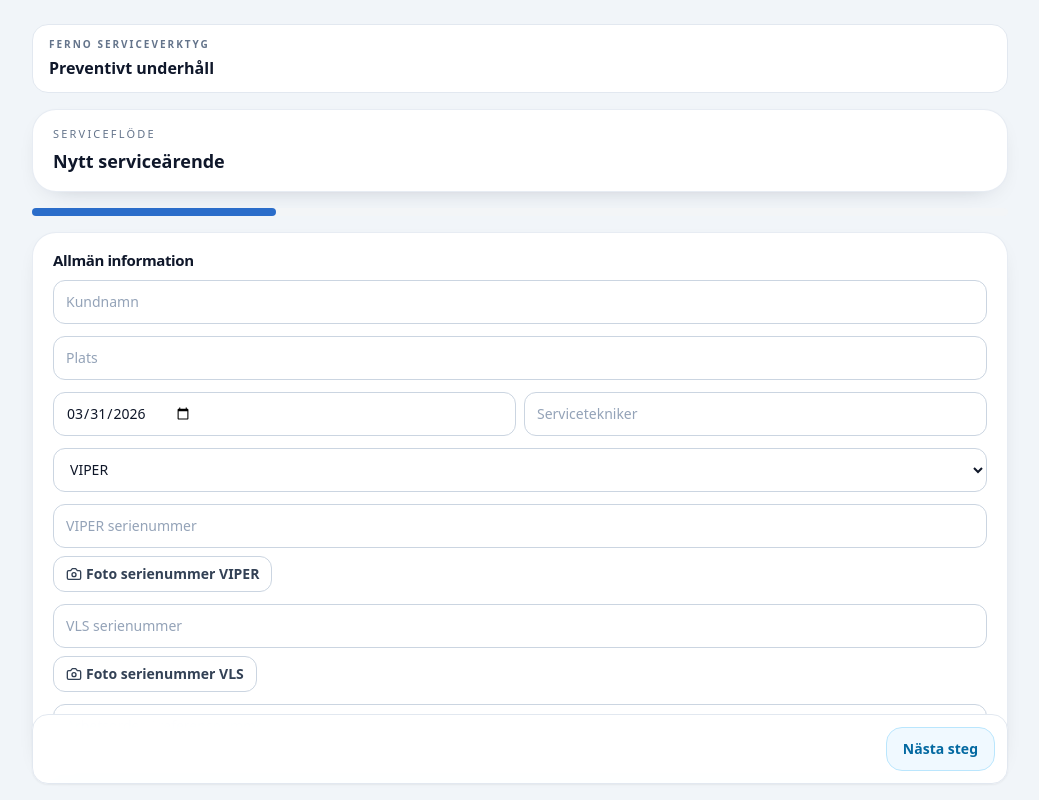
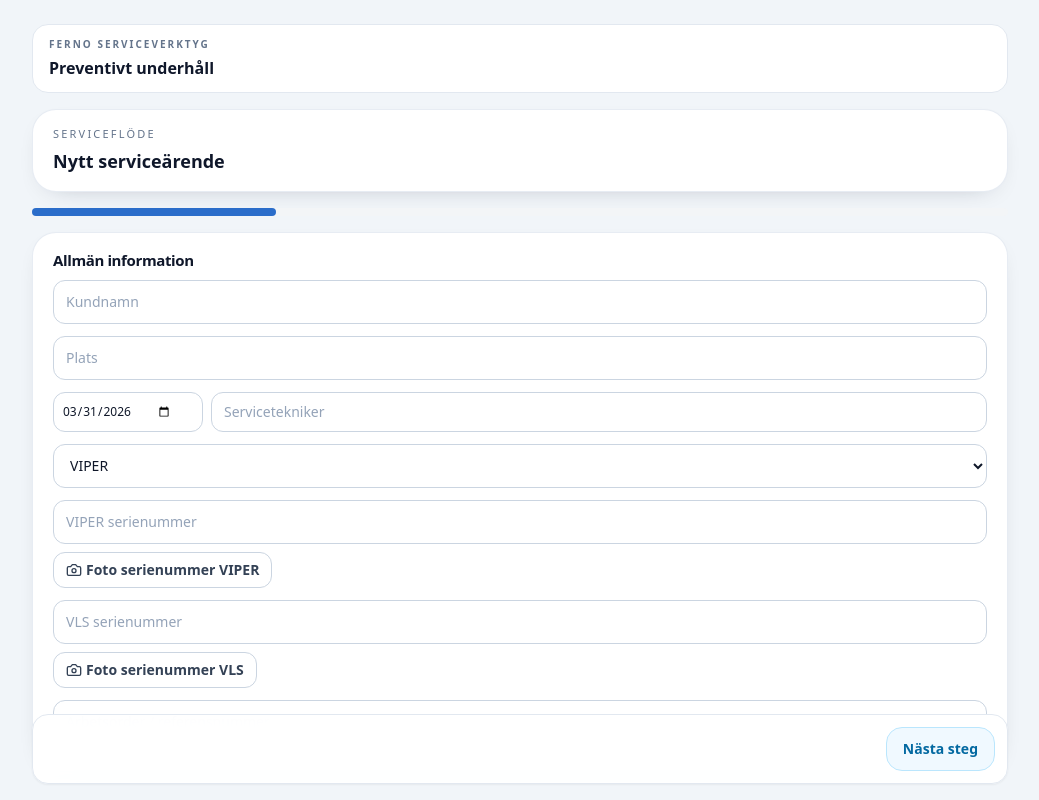
Before and after one commit to riizpect/service-web, a Next.js app: page /cases/new in a window 1280 px wide. Shown: the top 800 px of the page, without its empty margins (120-1159 px from the left). Built offline with nearby package versions, Linux system fonts and the light colour scheme.

Commit message:
Tighten date and technician row layout
Made-with: Cursor

```diff
--- a/app/(app)/cases/new/page.tsx
+++ b/app/(app)/cases/new/page.tsx
@@ -280,9 +280,17 @@ export default function NewCasePage() {
                 <CardContent className="space-y-3">
                   <Input placeholder="Kundnamn" {...register("customer_name")} />
                   <Input placeholder="Plats" {...register("location")} />
-                  <div className="grid grid-cols-1 gap-2 md:grid-cols-2">
-                    <Input type="date" {...register("service_date")} />
-                    <Input placeholder="Servicetekniker" {...register("technician_name")} />
+                  <div className="grid grid-cols-[150px_minmax(0,1fr)] gap-2">
+                    <Input
+                      type="date"
+                      className="h-10 rounded-lg px-2 text-xs"
+                      {...register("service_date")}
+                    />
+                    <Input
+                      placeholder="Servicetekniker"
+                      className="h-10 min-w-0 rounded-lg"
+                      {...register("technician_name")}
+                    />
                   </div>
                   <Select value={productType} onChange={(e) => setValue("product_type", e.target.value as ProductType)}>
                     <option value="VIPER">VIPER</option>
```
